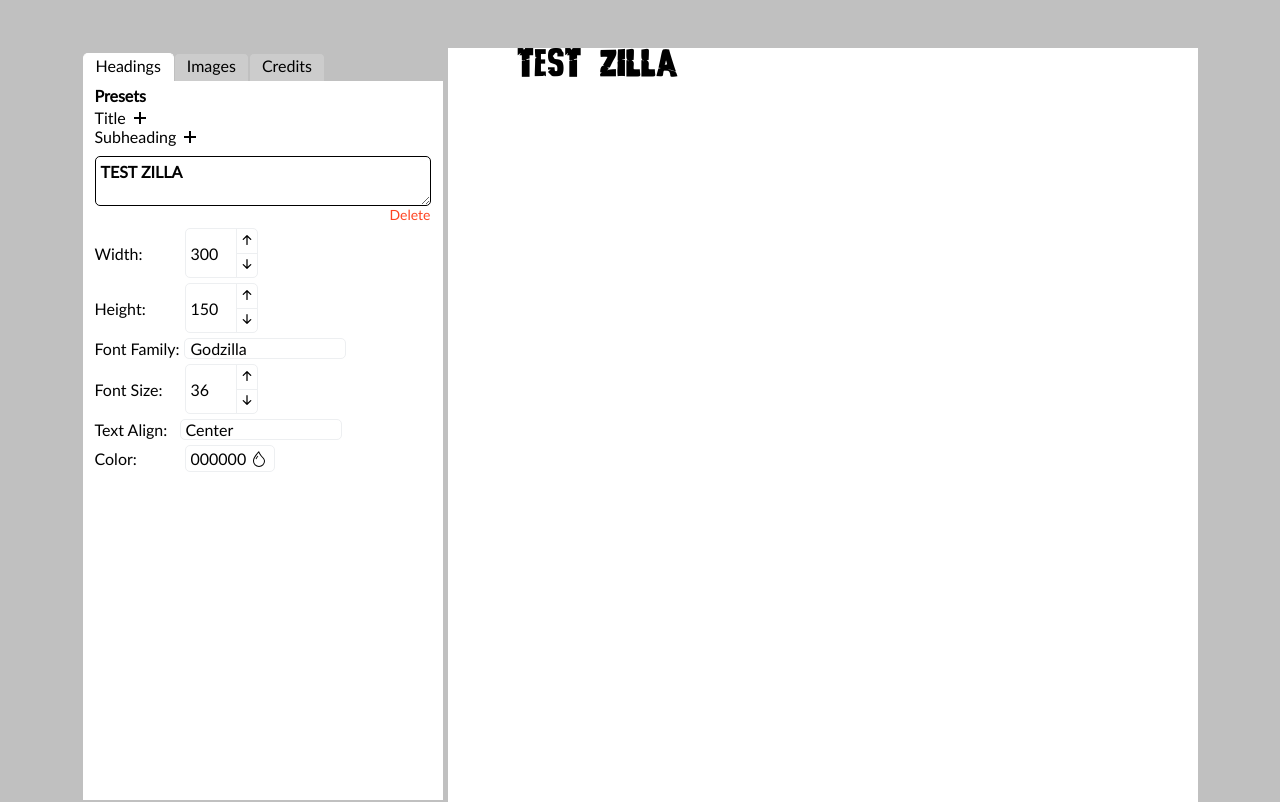
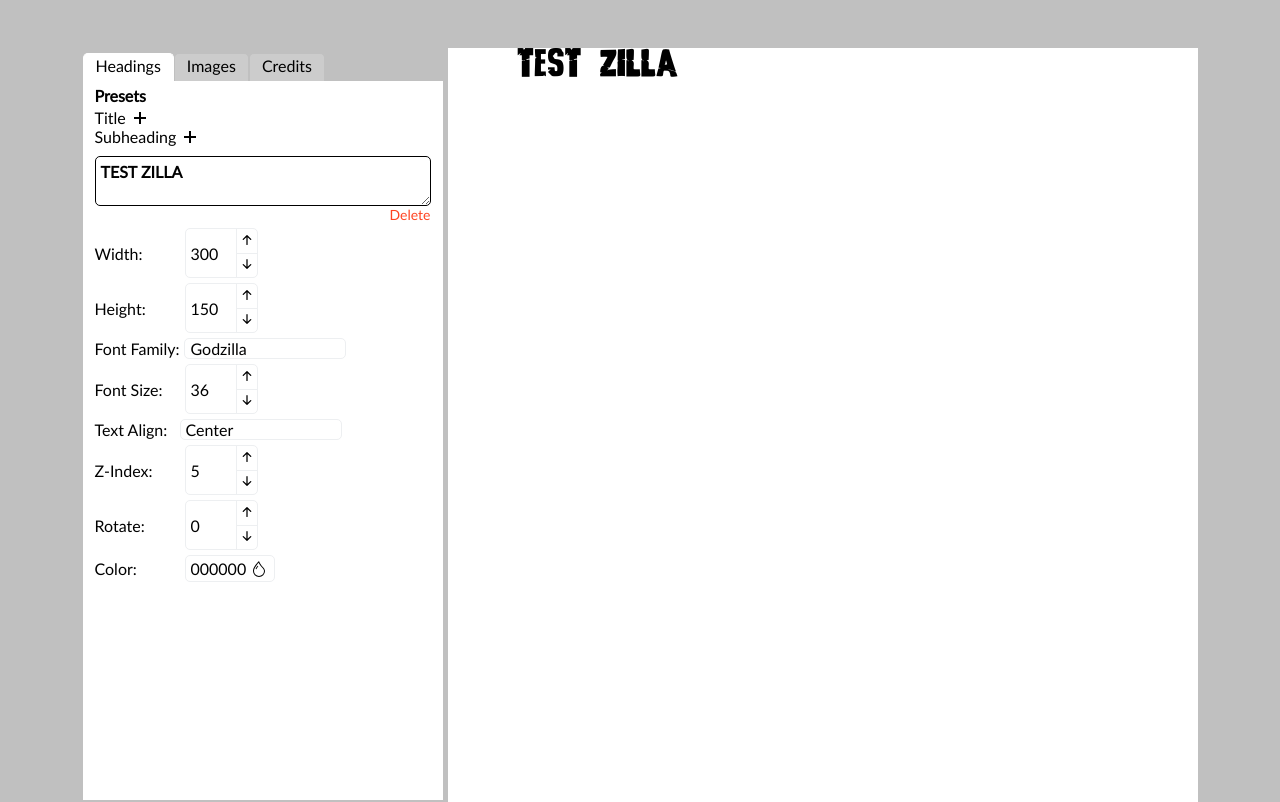
Before and after one commit to SoniaVivi/yuria-mp-gen, a Next.js app: page / in a window 1280 px wide. Shown: the top 802 px of the page. Built offline with nearby package versions, Linux system fonts and the light colour scheme.

Commit message:
add mutatable z-index option to Toolkit, modify Toolkit styling

```diff
--- a/components/hooks/useHeadingData.js
+++ b/components/hooks/useHeadingData.js
@@ -15,6 +15,7 @@ const useHeadingData = (id) => {
         width: `${style.width}px`,
         height: `${style.height}px`,
         fontSize: `${style.fontSize}px`,
+        transform: `rotate(${style.rotate}deg)`,
       },
     };
   }, [rawHeadingData]);
--- a/components/hooks/useImageData.js
+++ b/components/hooks/useImageData.js
@@ -16,10 +16,10 @@ const useImageData = (id) => {
         ...style,
         width: `${style.width}px`,
         height: `${style.height}px`,
+        transform: `rotate(${style.rotate}deg)`,
         filter: Object.entries(filters)
           .reduce(
-            (a, [name, data]) =>
-              data.value ? `${a} ${name}(${data.value}${data.unit})` : a,
+            (a, [name, data]) => `${a} ${name}(${data.value}${data.unit})`,
             ""
           )
           .slice(1),
--- a/components/posterSlice.js
+++ b/components/posterSlice.js
@@ -10,12 +10,13 @@ const emptyState = {
   showImageForm: false,
 };
 
-const globalDefaults = { zIndex: 1 };
+const globalDefaults = { zIndex: 1, rotate: 0 };
 
 const testState = {
   ...emptyState,
   headings: {
     0: {
+      ...globalDefaults,
       id: 0,
       text: "TEST ZILLA",
       top: 0,
@@ -65,7 +66,6 @@ const imageDefault = {
   objectFit: "contain",
   filters: {},
   data: "",
-  rotation: 0,
 };
 
 export const imageFilters = {
--- a/components/toolkitChildren/headingsTab/HeadingChild.js
+++ b/components/toolkitChildren/headingsTab/HeadingChild.js
@@ -105,6 +105,26 @@ const HeadingChild = (props) => {
             .toUpperCase()}${data.textAlign.slice(1)}`}
         />
       </FormWrapper>
+      <FormWrapper name="Z-Index">
+        <NumberForm
+          value={data.zIndex}
+          min={1}
+          max={99999}
+          onChange={(mutator) =>
+            dispatch(setHeading(data.id, { zIndex: mutator(data.zIndex) }))
+          }
+        />
+      </FormWrapper>
+      <FormWrapper name="Rotate">
+        <NumberForm
+          value={data.rotate}
+          min={null}
+          max={null}
+          onChange={(mutator) =>
+            dispatch(setHeading(data.id, { rotate: mutator(data.rotate) }))
+          }
+        />
+      </FormWrapper>
       <FormWrapper name="Color">
         <ColorForm
           color={data.color}
--- a/components/toolkitChildren/imagesTab/ImagesChild.js
+++ b/components/toolkitChildren/imagesTab/ImagesChild.js
@@ -39,6 +39,30 @@ const ImagesChild = (props) => {
               }
             />
           </FormWrapper>
+          <FormWrapper name="Z-Index">
+            <NumberForm
+              value={imageData.zIndex}
+              min={1}
+              max={99999}
+              onChange={(mutator) =>
+                dispatch(
+                  setImage(imageData.id, { zIndex: mutator(imageData.zIndex) })
+                )
+              }
+            />
+          </FormWrapper>
+          <FormWrapper name="Rotate">
+            <NumberForm
+              value={imageData.rotate}
+              min={null}
+              max={null}
+              onChange={(mutator) =>
+                dispatch(
+                  setImage(imageData.id, { rotate: mutator(imageData.rotate) })
+                )
+              }
+            />
+          </FormWrapper>
         </div>
       </div>
       <FiltersForm id={props.id} />
--- a/styles/ImagesChild.module.scss
+++ b/styles/ImagesChild.module.scss
@@ -1,8 +1,9 @@
 @import "_variables";
 
 .preview {
-  width: 150px;
-  height: 150px;
+  $size: 160px;
+  width: $size;
+  height: $size;
   object-fit: contain;
   border: 1px solid $container-background;
   border-radius: 5px;
@@ -11,6 +12,7 @@
 
 .wrapper {
   display: flex;
+  margin-bottom: 5px;
 
   > :last-child {
     margin-left: 10px;
--- a/styles/Toolkit.module.scss
+++ b/styles/Toolkit.module.scss
@@ -95,7 +95,10 @@ $side-padding: 12px;
   display: flex;
   align-items: center;
   width: fit-content;
-  margin-top: 5px;
+
+  &:not(:first-child) {
+    margin-top: 5px;
+  }
 
   > :first-child {
     min-width: fit-content;
```
